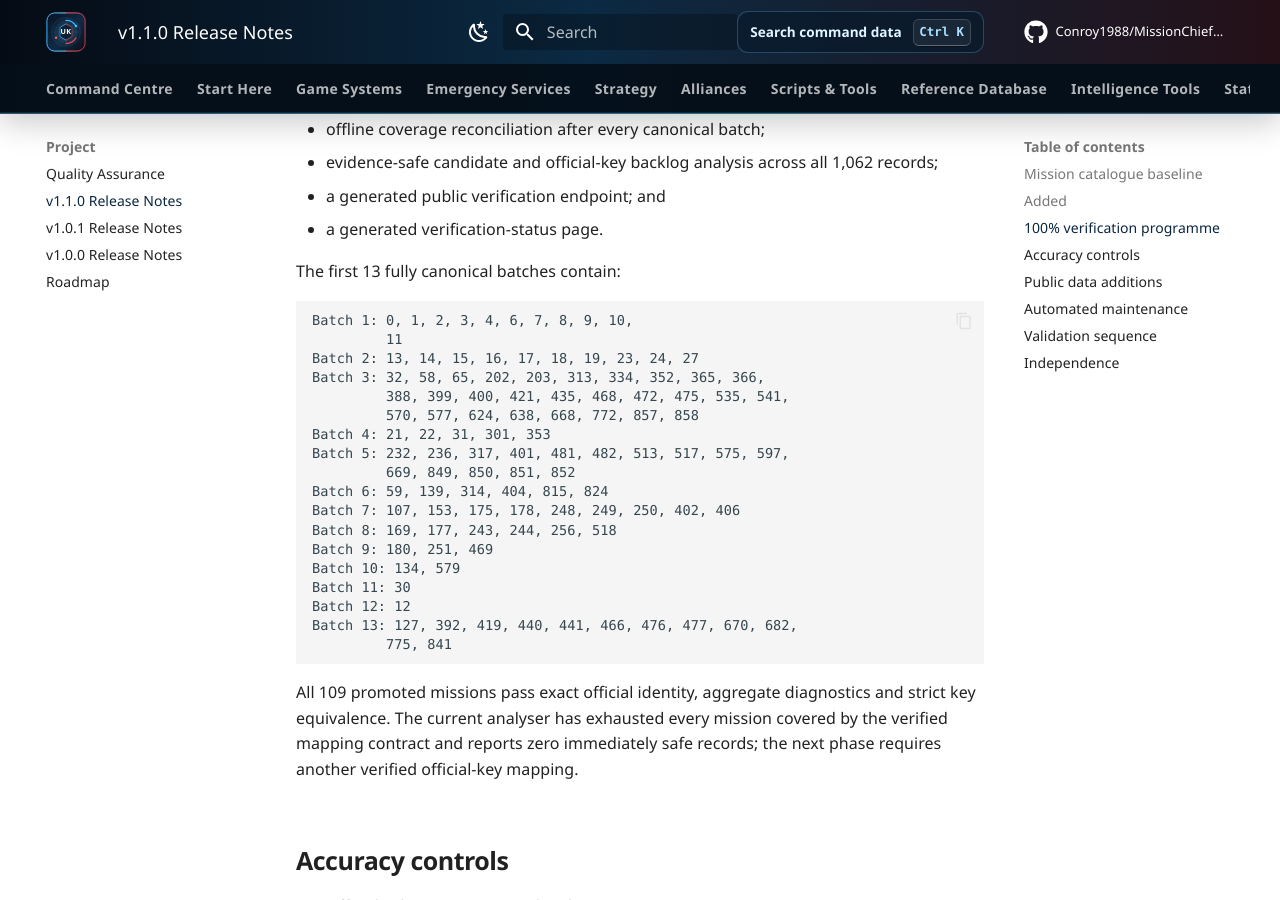
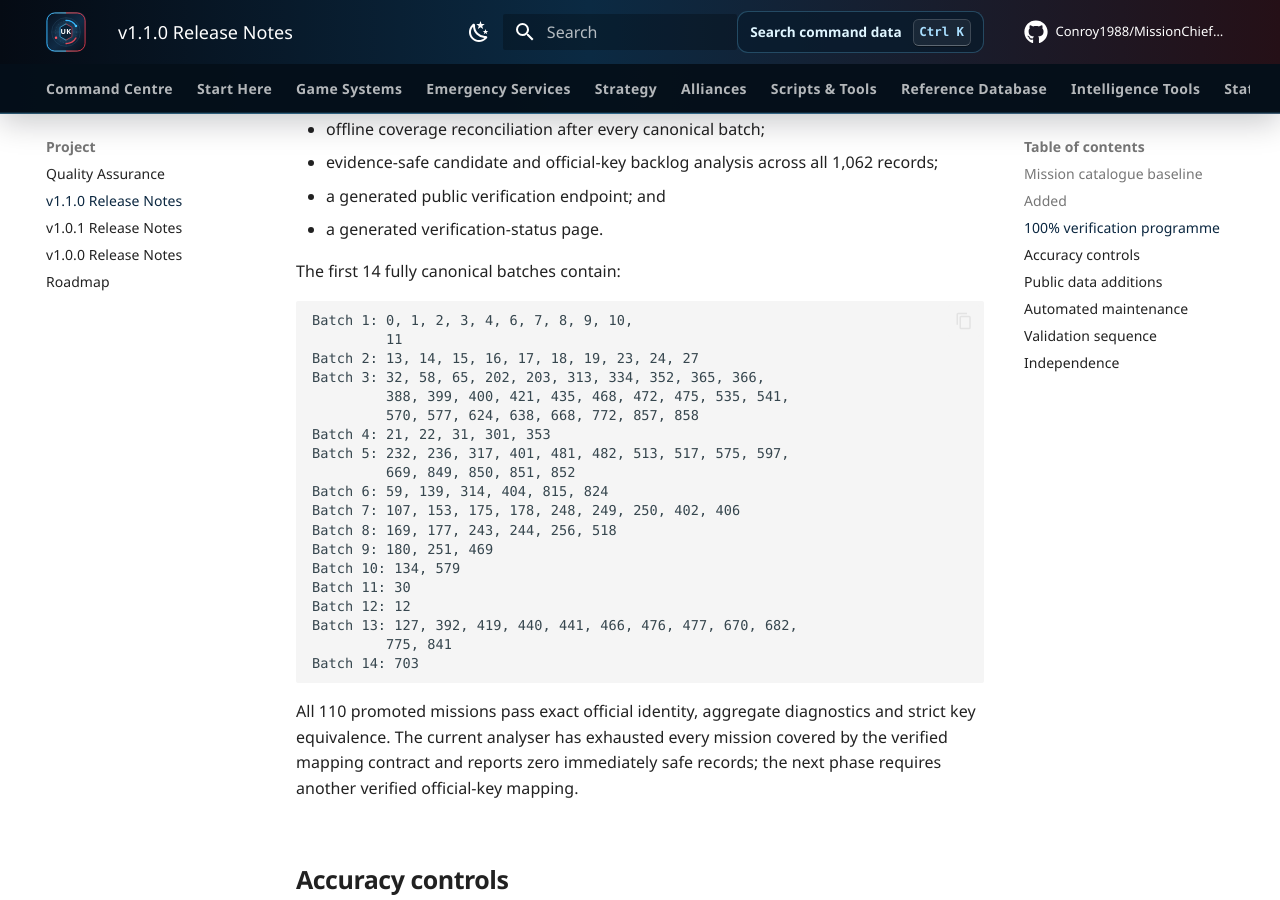
Before and after one commit to Conroy1988/MissionChief-UK, an MkDocs documentation site: the page built from docs/releases/v1.1.0.md, in a window 1280 px wide and 900 px high, scrolled down 1831 px. Built offline with MkDocs 1.6.1 and Material for MkDocs 9.7.7, drawn with Linux system fonts in a browser that asks for light colours; comment, search, counter and statistics services are not loaded; some of the changed text lies outside the part shown.

````diff
--- a/docs/releases/v1.1.0.md
+++ b/docs/releases/v1.1.0.md
@@ -10,10 +10,10 @@ MissionChief UK v1.1.0 expands Mission Lookup from the original 62 canonical rec
 
 ```text
 1,062 official UK mission records
-167 canonical mission records
-150 official IDs matched to canonical records
-109 fully canonical mission records
-912 official records awaiting direct canonical records
+168 canonical mission records
+151 official IDs matched to canonical records
+110 fully canonical mission records
+911 official records awaiting direct canonical records
 17 canonical overlay or derived records without standalone official IDs
 46 canonical deployable-resource records
 18 canonical infrastructure records
@@ -58,7 +58,7 @@ The release includes:
 - a generated public verification endpoint; and
 - a generated verification-status page.
 
-The first 13 fully canonical batches contain:
+The first 14 fully canonical batches contain:
 
 ```text
 Batch 1: 0, 1, 2, 3, 4, 6, 7, 8, 9, 10,
@@ -79,9 +79,10 @@ Batch 11: 30
 Batch 12: 12
 Batch 13: 127, 392, 419, 440, 441, 466, 476, 477, 670, 682,
          775, 841
+Batch 14: 703
 ```
 
-All 109 promoted missions pass exact official identity, aggregate diagnostics and strict key equivalence. The current analyser has exhausted every mission covered by the verified mapping contract and reports zero immediately safe records; the next phase requires another verified official-key mapping.
+All 110 promoted missions pass exact official identity, aggregate diagnostics and strict key equivalence. The current analyser has exhausted every mission covered by the verified mapping contract and reports zero immediately safe records; the next phase requires another verified official-key mapping.
 
 ## Accuracy controls
 
--- a/mkdocs.yml
+++ b/mkdocs.yml
@@ -163,6 +163,9 @@ nav:
 
           - Fully Canonical Batch 13: reference/fully-canonical-mission-batch-13.md
 
+          - Fully Canonical Batch 14: reference/fully-canonical-mission-batch-14.md
+
+
 
 
 
````
Also changed, not shown: CHANGELOG.md (+6 -5 lines), README.md (+13 -12 lines), docs/api/index.md (+8 -8 lines), docs/index.md (+6 -6 lines), 2 other files.
